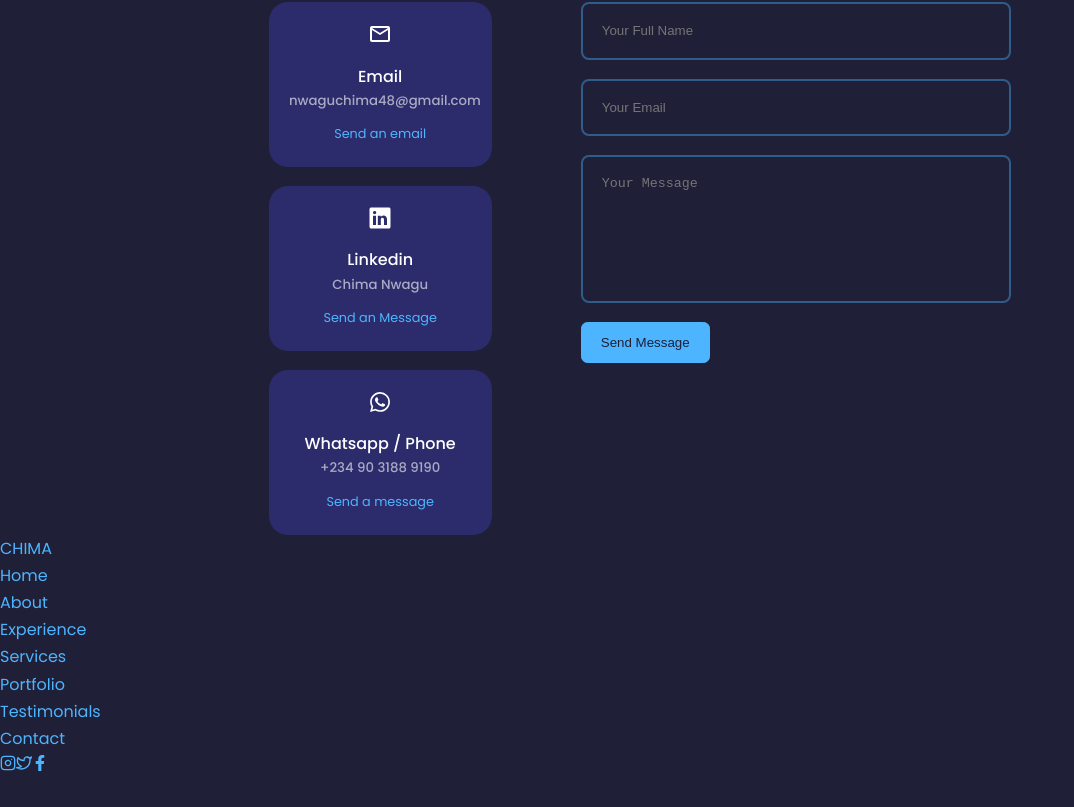
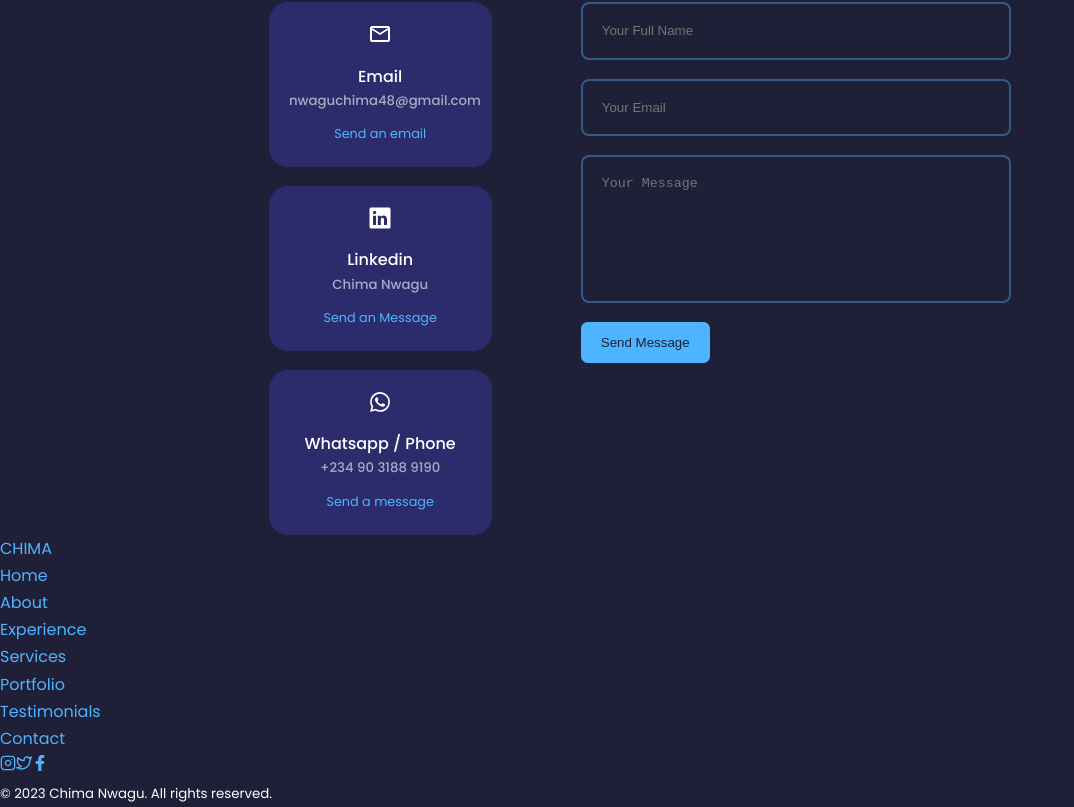
Before and after one commit to NwaguChima/portfolio_react, a React (Create React App) app: page / in a window 1280 px wide. Shown: the part 5146-5953 px from the top of the page, without its empty margins (0-1074 px from the left). Before the commit the page ends 5925 px from the top, so only its background shows below. Built offline with nearby package versions, Linux system fonts and the light colour scheme.

Commit message:
completed footer markup

```diff
--- a/src/components/footer/Footer.jsx
+++ b/src/components/footer/Footer.jsx
@@ -58,6 +58,12 @@ const Footer = () => {
           <FaFacebookF />
         </a>
       </div>
+
+      <div className="footer__copyright">
+        <small>
+          &copy; {new Date().getFullYear()} Chima Nwagu. All rights reserved.
+        </small>
+      </div>
     </footer>
   );
 };
```
